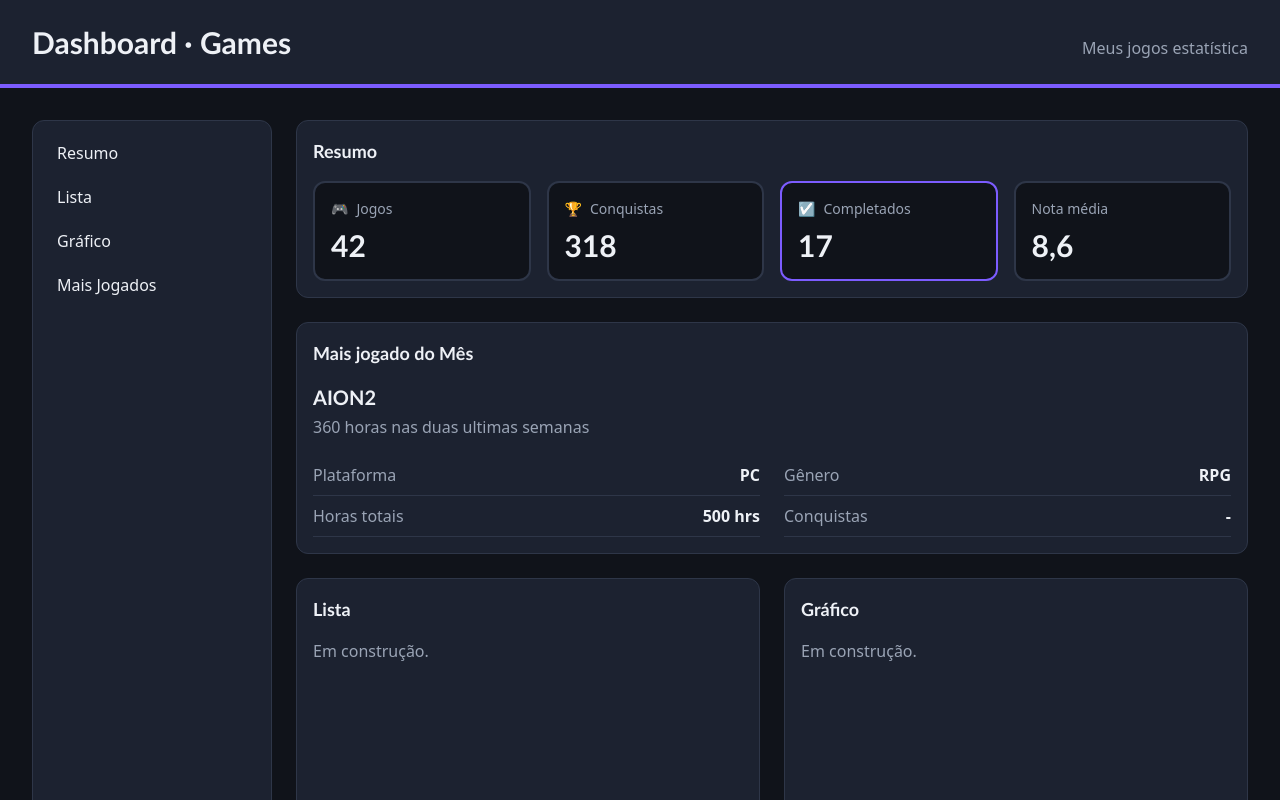
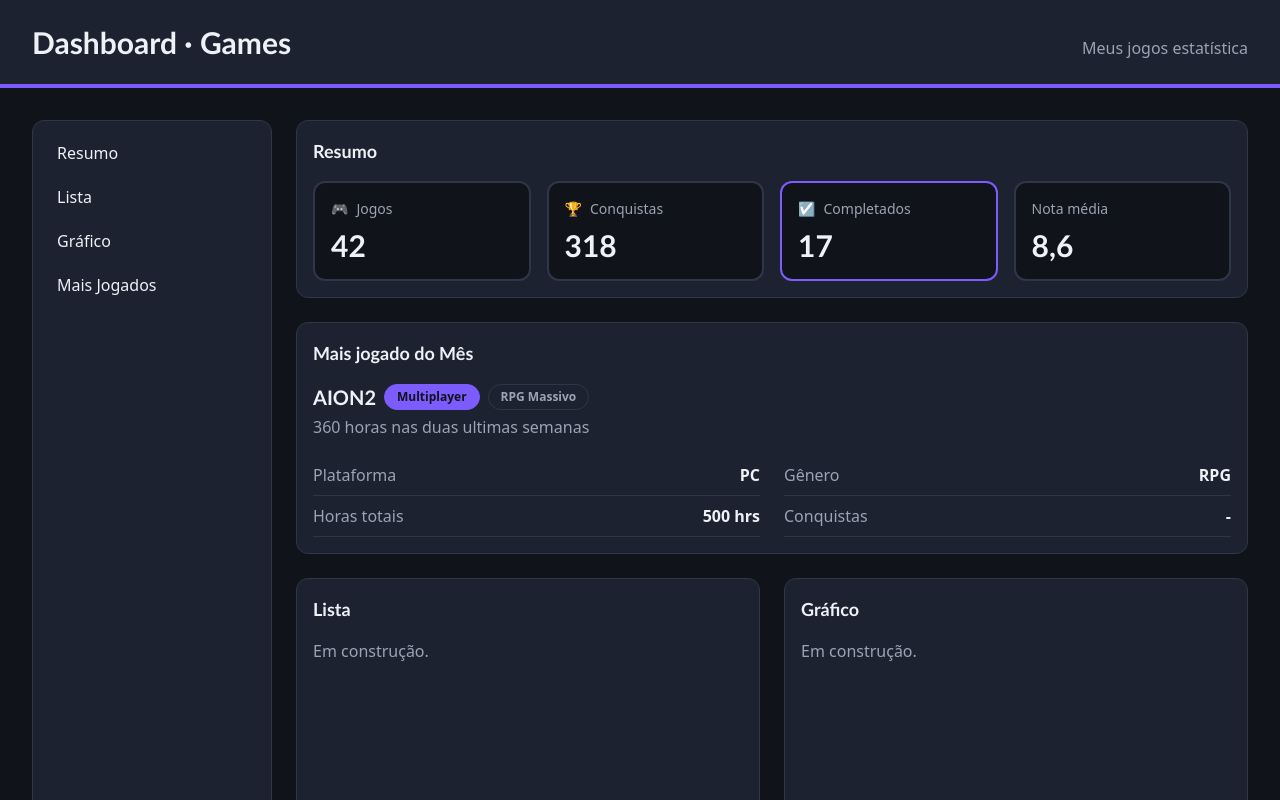
Before and after one commit to giovanaganzerdeleon/my-dashbord, a React (Vite) app: page / in a window 1280 px wide. Shown: the top 800 px of the page. Built offline with nearby package versions, Linux system fonts and the light colour scheme.

Commit message:
feat: add StatusBadge component

```diff
--- a/src/App.jsx
+++ b/src/App.jsx
@@ -4,6 +4,7 @@ import Menu from './components/Menu.jsx';
 import SummaryCard from './components/SummaryCard.jsx';
 import Panel from './components/Painel.jsx';
 import InfoRow from './components/InfoRow.jsx';
+import StatusBadge from './components/StatusBadge.jsx';
 
 function App() {
   return (
@@ -34,13 +35,17 @@ function App() {
           title="Mais jogado do Mês"
           className="md:col-span-2"
         >
-          <h3 className="font-heading text-xl font-bold">AION2</h3>
+          <div className="flex flex-wrap items-center gap-2">
+            <h3 className="font-heading text-xl font-bold">AION2</h3>
+            <StatusBadge label ="Multiplayer" isActive />
+            <StatusBadge label ="RPG Massivo" />
+          </div>
           <p className="mt-1 text-muted">360 horas nas duas ultimas semanas</p>
           <div className="mt-4 grid gap-x-6 md:grid-cols-2">
             <InfoRow label="Plataforma" value="PC" />
             <InfoRow label="Gênero" value="RPG" />
             <InfoRow label="Horas totais" value="500 hrs" />
-            <InfoRow label ="Conquistas" value="-"/>
+            <InfoRow label="Conquistas" value="-" />
           </div>
         </Panel>
 
--- /dev/null
+++ b/src/components/StatusBadge.jsx
@@ -0,0 +1,15 @@
+function StatusBadge({ label, isActive = false }) {
+  const colorClass = isActive
+    ? 'border-primary bg-primary text-background'
+    : 'border-border text-muted'
+
+  return (
+    <span
+      className={`rounded-full border px-3 py-1 text-xs font-bold ${colorClass}`}
+    >
+      {label}
+    </span>
+  )
+}
+
+export default StatusBadge
```
